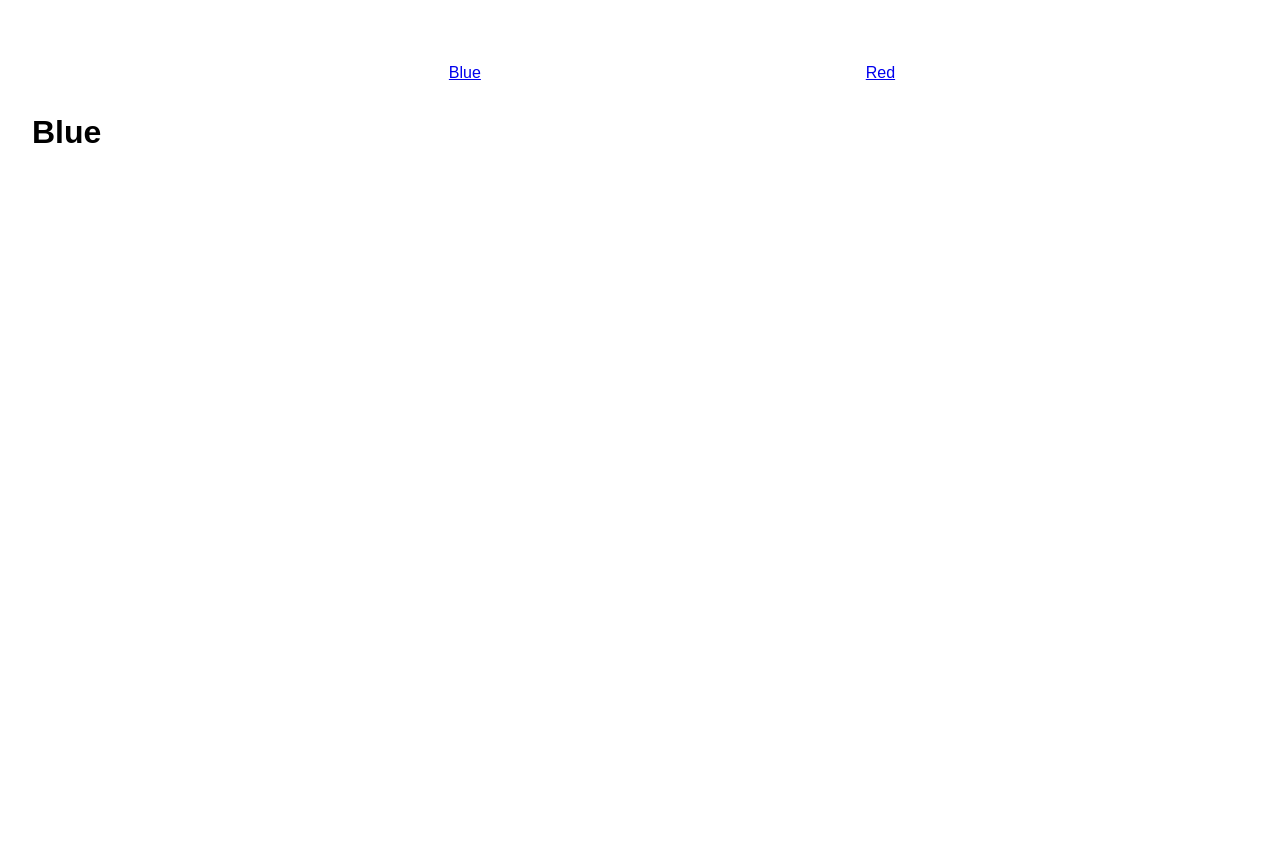
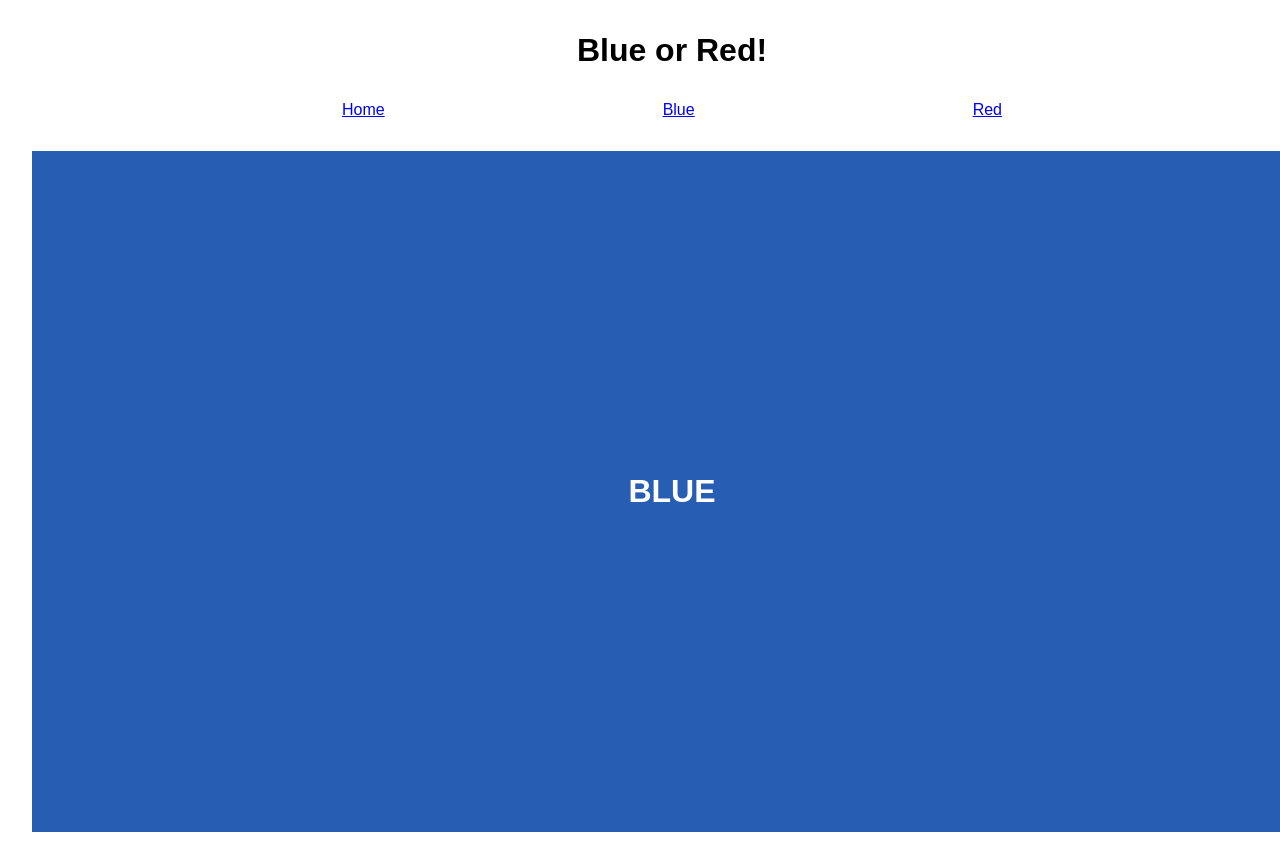
Before and after one commit to AmairT/Learning-React-Router, a React (Vite) app: page /blue in a window 1280 px wide. Shown: the top 864 px of the page. Built offline with nearby package versions, Linux system fonts and the light colour scheme.

Commit message:
color coded blue red home pages

```diff
--- a/src/App.jsx
+++ b/src/App.jsx
@@ -1,3 +1,6 @@
+import Blue from './components/Blue'
+import Red from './components/Red'
+import Home from './components/Home'
 import { Routes, Route, Link } from 'react-router-dom'
 import './App.css'
 
@@ -5,15 +8,17 @@
     return (
     <>
       <div id='container'>
-        <h1></h1>
+        <h1>Blue or Red!</h1>
         <div id='navbar'>
+          <Link to='/home'>Home</Link>
           <Link to='/blue'>Blue</Link>
           <Link to='/red'>Red</Link>
         </div>
         <div id='main-section'>
           <Routes>
-            <Route path='/blue' element={<h1>Blue</h1>} />
-            <Route path='/red' element={<h1>Red</h1>} />
+            <Route path='/blue' element={<Blue />} />
+            <Route path='/red' element={<Red />} />
+            <Route path='/home' element={<Home />} />
           </Routes>
         </div>
       </div>
--- /dev/null
+++ b/src/components/Blue.jsx
@@ -0,0 +1,7 @@
+export default function Blue() {
+    return (
+        <div className='blue'>
+            <h1>BLUE</h1>
+        </div>
+    )
+}
--- /dev/null
+++ b/src/components/Home.jsx
@@ -0,0 +1,7 @@
+export default function Home() {
+    return (
+        <div className='home'>
+            <h1>Home</h1>
+        </div>
+    )
+}
--- /dev/null
+++ b/src/components/Red.jsx
@@ -0,0 +1,7 @@
+export default function Red() {
+    return (
+        <div className='red'>
+            <h1>RED</h1>
+        </div>
+    )
+}
--- a/src/index.css
+++ b/src/index.css
@@ -44,3 +44,7 @@
   background-color: #275db3;
   color: white;
 }
+
+.home {
+  background-color: darkgray;
+}
```
